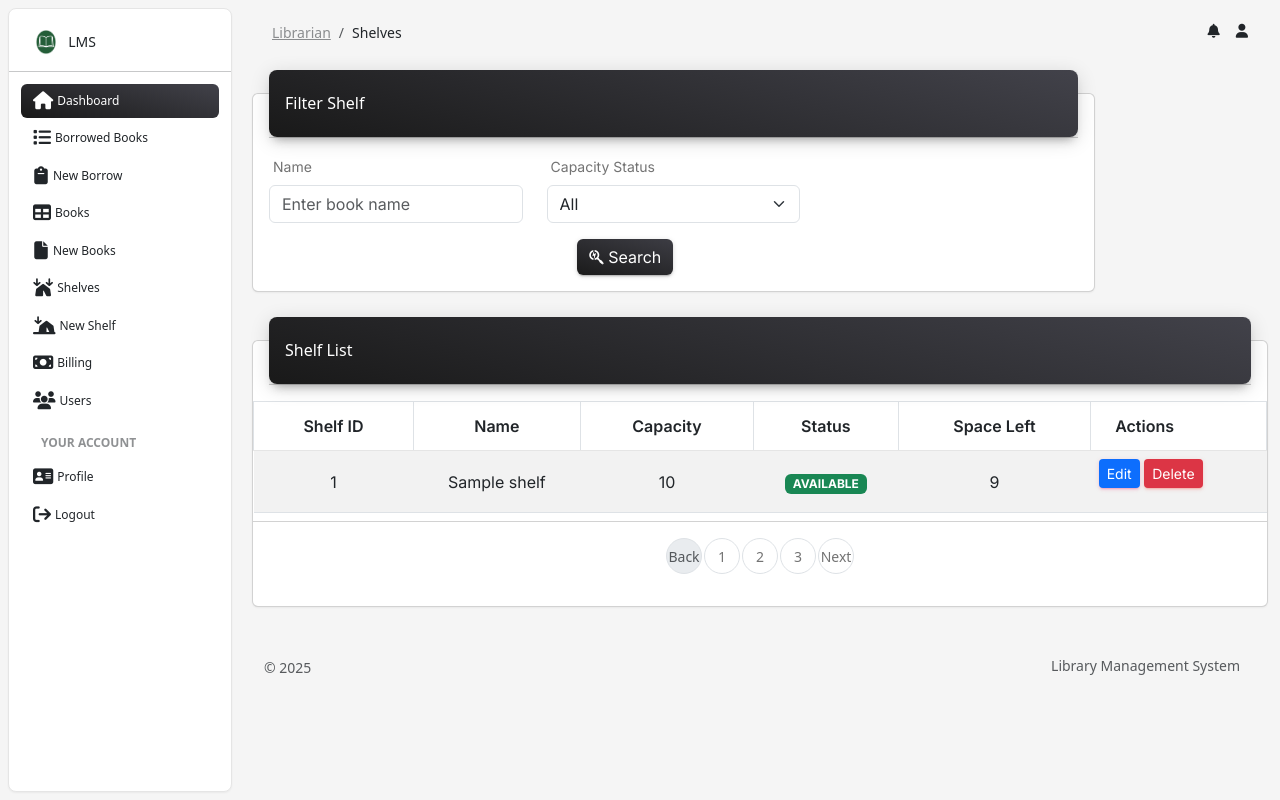
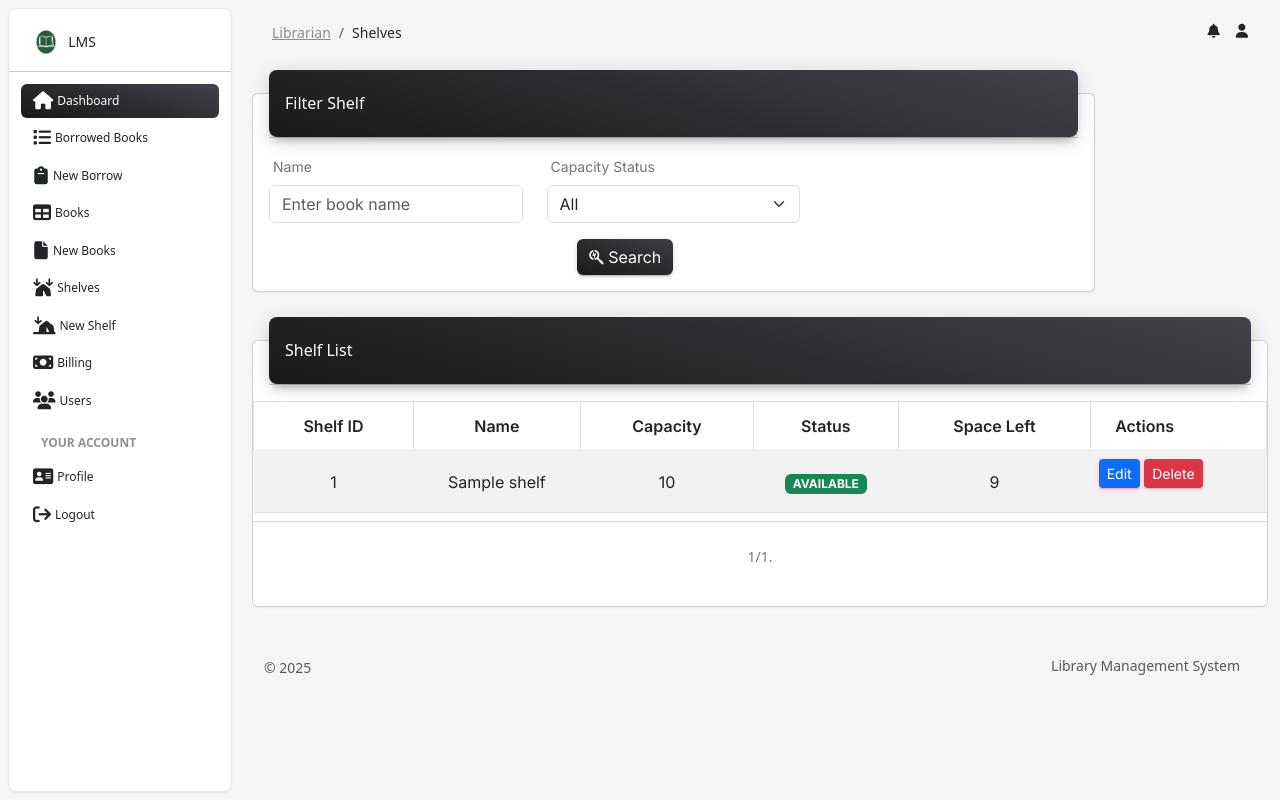
Before and after one commit to patrick-zvenyka/lms, a Django app: page /librarian/shelves in a window 1280 px wide. Run offline with Django 5.2, Linux system fonts and the light colour scheme; a user stored in the database is signed in; tables that the repository leaves empty hold one stand-in row (values such as "Sample post"); style sheets or scripts are compiled from the project's sources; some libraries are stand-ins or nearby versions.

Commit message:
librarian-shlef-complete

```diff
--- a/lms/library/views.py
+++ b/lms/library/views.py
@@ -10,6 +10,7 @@ from django.db.models import Count
 from datetime import date
 from django.db.models import F, Value, Case, When, BooleanField
 from django.shortcuts import get_object_or_404
+from django.core.paginator import Paginator
 # Create your views here.
 def Login(request):
     if request.method == "POST":
@@ -71,9 +72,15 @@ def Shelves(request):
         space_left=F('capacity') - Count('book')
     )
 
+    # Set up pagination with 10 items per page
+    paginator = Paginator(shelves, 10)  # Show 10 shelves per page
+    page_number = request.GET.get('page')  # Get the page number from the URL query parameters
+    page_obj = paginator.get_page(page_number)  # Get the page object
+
     context = {
         'title':'Shelves',
-        'shelves':shelves
+        'shelves':shelves,
+        'shelves': page_obj,  # Pass the page object to the template
     }
     return render(request, 'Librarian/shelves.html', context)
 
--- a/lms/templates/Librarian/confirm-delete-shelf.html
+++ b/lms/templates/Librarian/confirm-delete-shelf.html
@@ -25,7 +25,7 @@
                                 <button type="submit" class="btn btn-sm btn-warning">
                                      Delete Shelf
                                 </button>
-                                <a href="{% url 'shelves' %}" class="btn btn-secondary">Cancel</a>
+                                <a href="{% url 'shelves' %}" class="btn btn-sm btn-secondary">Cancel</a>
                             </div>
                         </form>
                     </div>
--- a/lms/templates/Librarian/shelves.html
+++ b/lms/templates/Librarian/shelves.html
@@ -86,7 +86,7 @@
                                 <td class="text-center">{{ shelf.space_left }}</td>
                                 <td>
                                     <a href="{% url 'edit-shelf' shelf.id %}" class="btn btn-sm btn-primary">Edit</a>
-                                    <a href="#" class="btn btn-sm btn-danger">Delete</a>
+                                    <a href="{% url 'delete-shelf' shelf.id %}" class="btn btn-sm btn-danger">Delete</a>
                                 </td>
                             </tr>
                             {% endfor %}
@@ -100,15 +100,20 @@
             <div class="card-footer">
                 <nav aria-label="Page navigation example">
                     <ul class="pagination justify-content-center">
-                        <li class="page-item disabled">
-                            <a class="page-link" href="#" tabindex="-1" aria-disabled="true">Back</a>
+                        {% if shelves.has_previous %}
+                        <li class="page-item">
+                            <a class="page-link" href="?page=1">&laquo; first</a>
+                            <a class="page-link" href="?page={{ shelves.previous_page_number }}">Back</a>
                         </li>
-                        <li class="page-item"><a class="page-link" href="#">1</a></li>
-                        <li class="page-item"><a class="page-link" href="#">2</a></li>
-                        <li class="page-item"><a class="page-link" href="#">3</a></li>
+                        {% endif %}
+                        <li class="page-item"><span>{{ shelves.number }}/{{ shelves.paginator.num_pages }}.</span></li>
+
+                        {% if shelves.has_next %}
                         <li class="page-item">
-                            <a class="page-link" href="#">Next</a>
+                            <a class="page-link" href="?page={{ shelves.next_page_number }}">Next</a>
+                            <a class="page-link" href="?page={{ shelves.paginator.num_pages }}">last &raquo;</a>
                         </li>
+                        {% endif %}
                     </ul>
                 </nav>
             </div>
```
